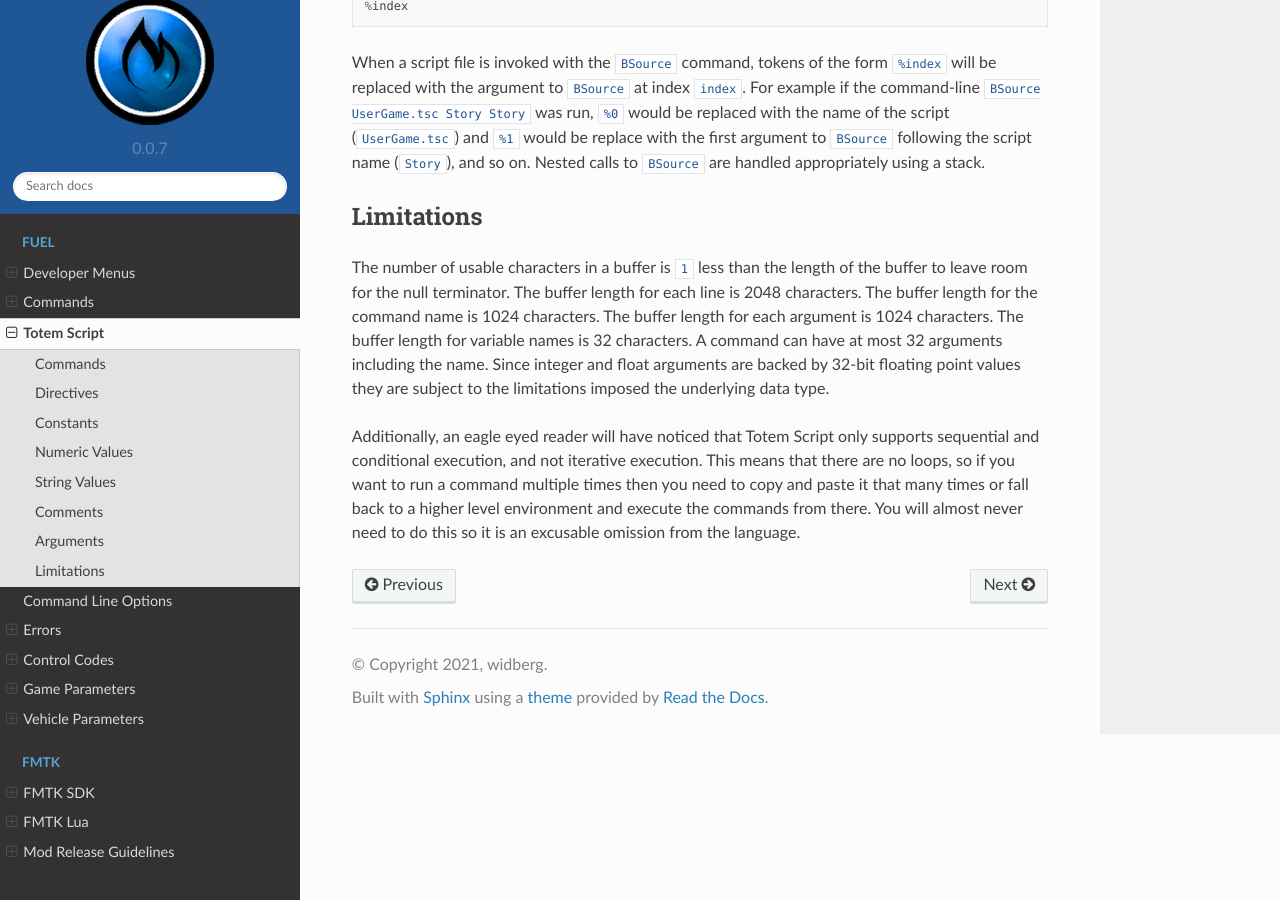
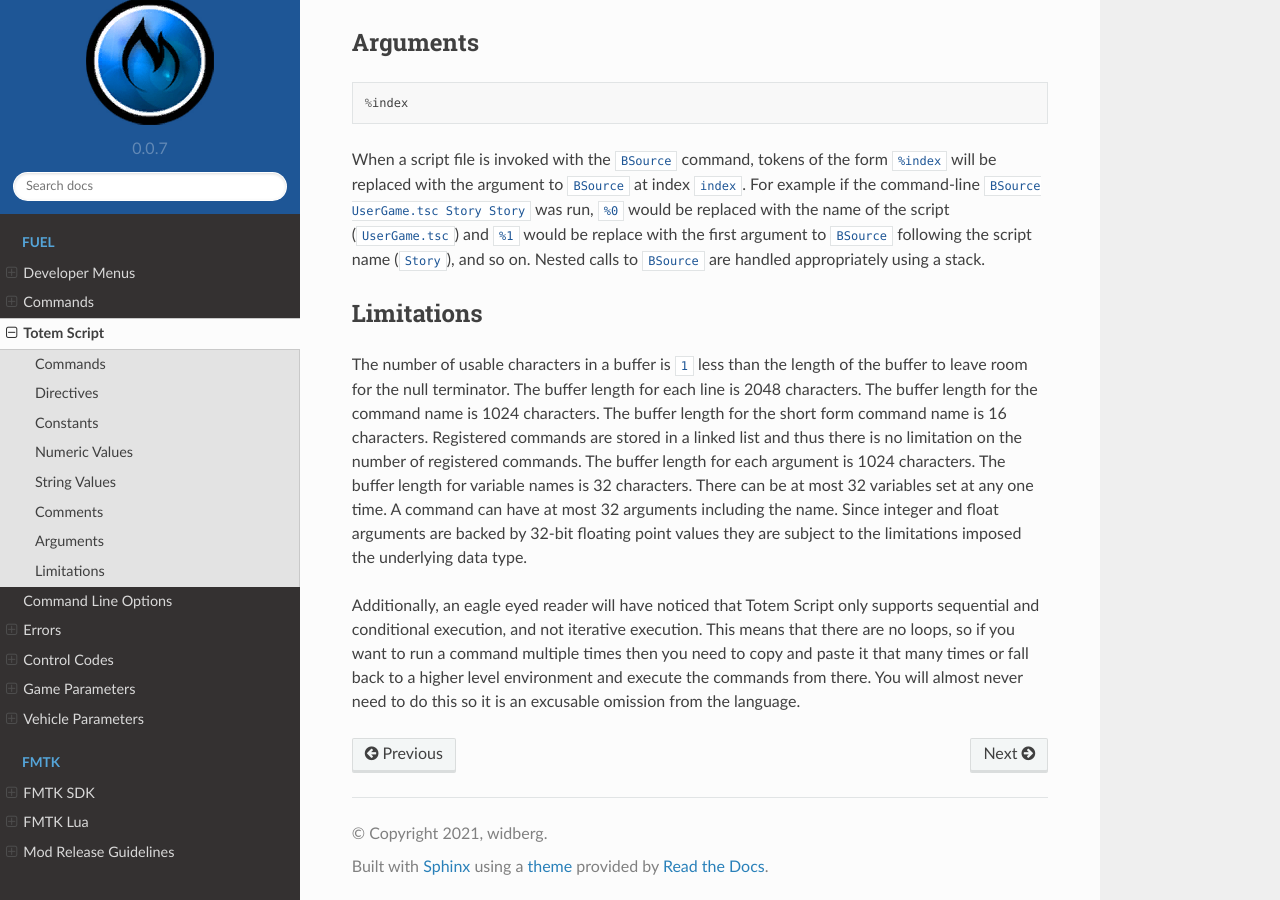
Before and after one commit to widberg/fmtk, a Sphinx documentation site: the page built from docs/source/fueltotemscript.rst, in a window 1280 px wide and 900 px high, scrolled down 3572 px. Built offline with Sphinx 7.4.7 and the Read the Docs theme 2.0.0, drawn with Linux system fonts in a browser that asks for light colours; some of the changed text lies outside the part shown.

Commit message:
update command and totem script docs

```diff
--- a/docs/source/fuelcommands.rst
+++ b/docs/source/fuelcommands.rst
@@ -6,7 +6,9 @@
 
 ``ActiveDebugHUD`` is the command to enable this feature. To access the console in game make sure you have the debug hud enabled. This is most easily done by loading the default ``debug_tools`` mod or uncommenting the ``adhud`` line in the ``usergame.tsc`` file in the FUEL root directory.
 
-Only the capital letters and numbers in each command name are required. However, I recommend using the full command name in scripts for readability. When running a command, either abbreviated or full name, the command name is case insensitive. The in-game console can be accessed by pressing the ``y`` key in the game world. The game is paused while the console is open so you have to close it for your commands to take effect. Use the ``wasd`` keys to navigate the console keyboard. Use ``r`` to insert a space character and ``x`` to delete the last character. Pressing ``y`` while the console is open will close the console. Be careful not to confuse the letter ``O`` in the first row with the digit ``0`` in the second and third rows.
+The in-game console can be accessed by pressing the ``y`` key in the game world. The game is paused while the console is open so you have to close it for your commands to take effect. Use the ``wasd`` keys to navigate the console keyboard. Use ``r`` to insert a space character and ``x`` to delete the last character. Pressing ``y`` while the console is open will close the console. Be careful not to confuse the letter ``O`` in the first row with the digit ``0`` in the second and third rows.
+
+See the :ref:`Totem Script documentation entry<fueltotemscript>` for more information about how commands work.
 
 Due to the excessive number of commands, I will add details to the commands as I see fit. If there is a command that you would like me to add details to, open an issue with the command name and I will get to it when I have a chance.
 
--- a/docs/source/fueltotemscript.rst
+++ b/docs/source/fueltotemscript.rst
@@ -8,7 +8,9 @@
 Commands
 --------
 
- See the :ref:`Commands documentation entry<Commands>` for a list of commands available in FUEL.
+All command names are case insensitive. Only the first ``15`` capital letters and numbers in each command name are required, this is called the "short form command name" and it is also case insensitive. However, I recommend using the full command name in scripts for readability.
+
+See the :ref:`Commands documentation entry<Commands>` for a list of commands available in FUEL.
 
 Directives
 ----------
@@ -147,6 +149,6 @@
 Limitations
 -----------
 
-The number of usable characters in a buffer is ``1`` less than the length of the buffer to leave room for the null terminator. The buffer length for each line is 2048 characters. The buffer length for the command name is 1024 characters. The buffer length for each argument is 1024 characters. The buffer length for variable names is 32 characters. A command can have at most 32 arguments including the name. Since integer and float arguments are backed by 32-bit floating point values they are subject to the limitations imposed the underlying data type.
+The number of usable characters in a buffer is ``1`` less than the length of the buffer to leave room for the null terminator. The buffer length for each line is 2048 characters. The buffer length for the command name is 1024 characters. The buffer length for the short form command name is 16 characters. Registered commands are stored in a linked list and thus there is no limitation on the number of registered commands. The buffer length for each argument is 1024 characters. The buffer length for variable names is 32 characters. There can be at most 32 variables set at any one time. A command can have at most 32 arguments including the name. Since integer and float arguments are backed by 32-bit floating point values they are subject to the limitations imposed the underlying data type.
 
 Additionally, an eagle eyed reader will have noticed that Totem Script only supports sequential and conditional execution, and not iterative execution. This means that there are no loops, so if you want to run a command multiple times then you need to copy and paste it that many times or fall back to a higher level environment and execute the commands from there. You will almost never need to do this so it is an excusable omission from the language.
```
